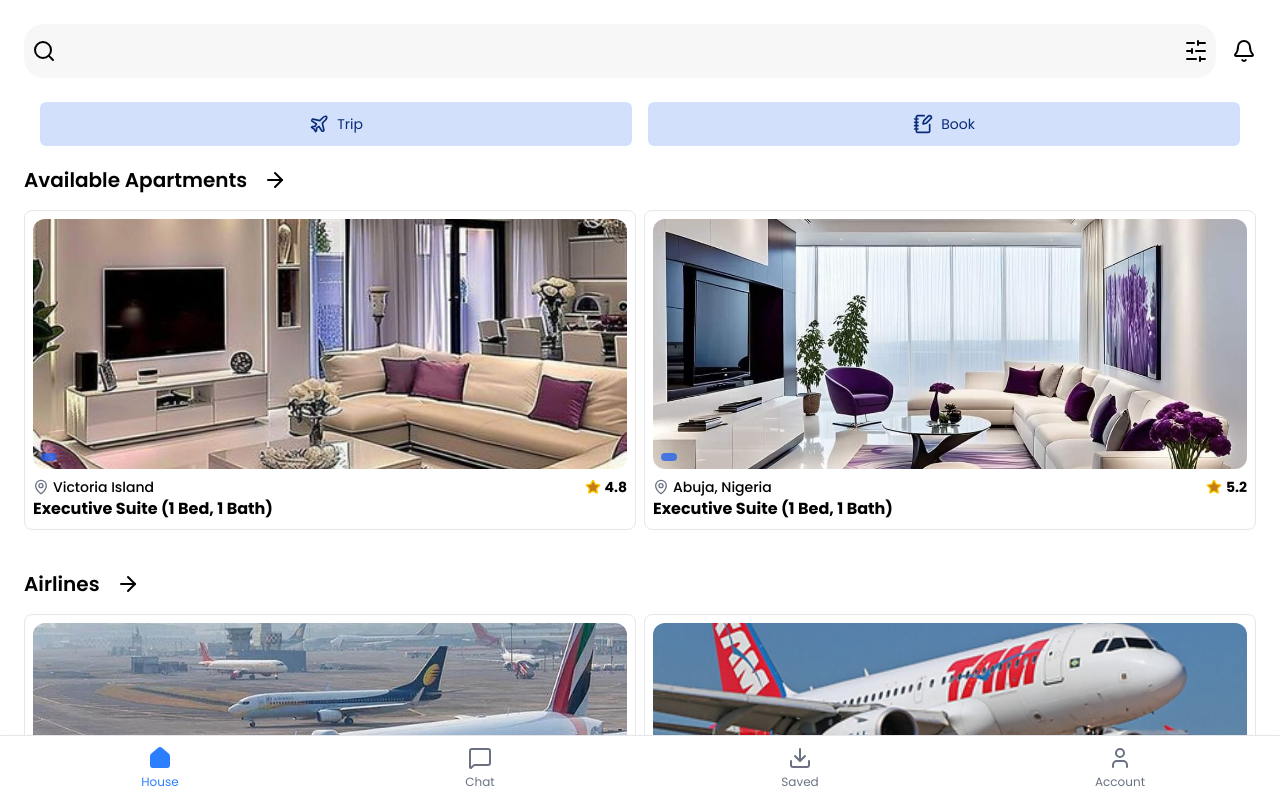
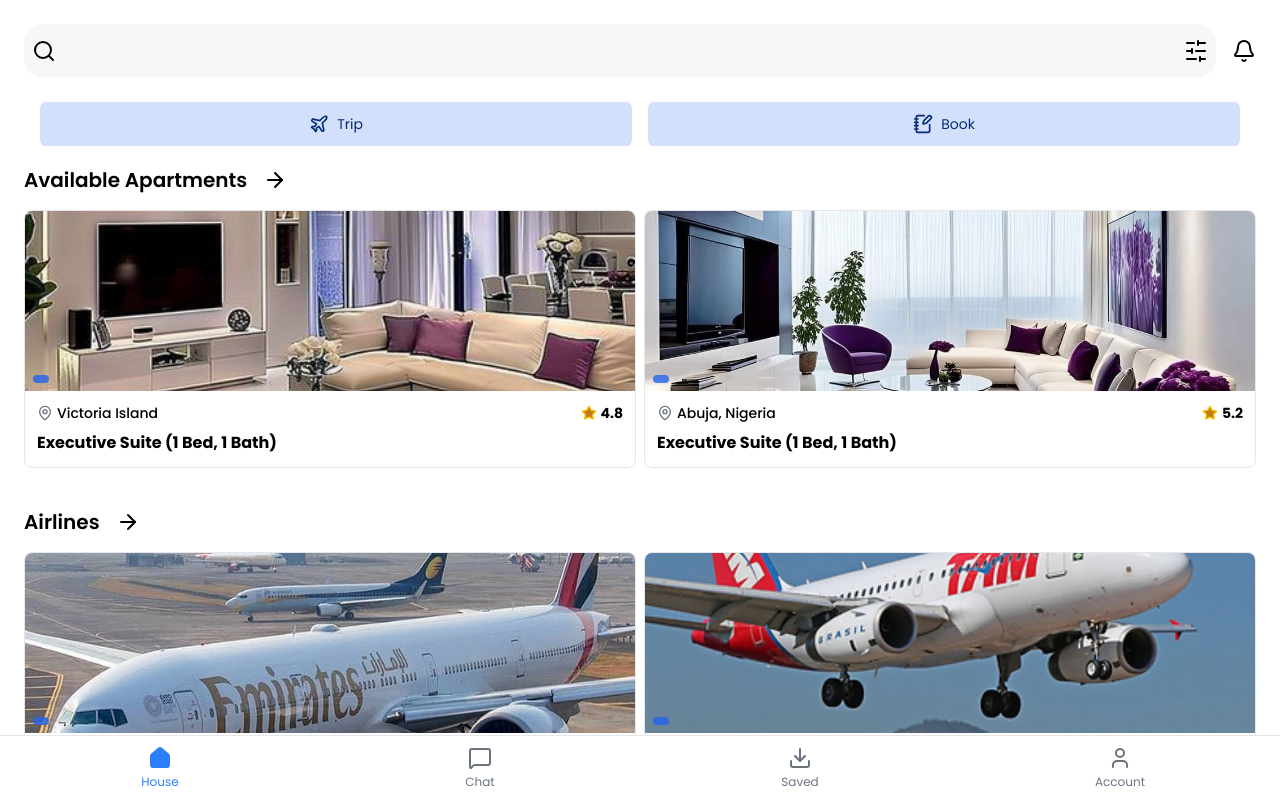
Before and after one commit to ukeje71/AI--RAVEL-PLANNER, a React (Vite) app: page /home in a window 1280 px wide. Shown: the top 798 px of the page. Built offline with nearby package versions, Linux system fonts and the light colour scheme.

Commit message:
Feature:Worked on apartment page

```diff
--- a/src/Pages/Services/ApartmentCard.jsx
+++ b/src/Pages/Services/ApartmentCard.jsx
@@ -1,8 +1,10 @@
 import React from "react";
 import { KeyRound, Home, MapPin, ArrowLeft } from "lucide-react";
 import Palour7 from "../../assets/Images/Palour7.jpg";
+import { useNavigate } from "react-router";
 
 const ApartmentCard = () => {
+  const navigate =useNavigate();
   return (
     <div className="max-w-md mx-auto bg-white overflow-hidden absolute top-0 left-0 right-0 bottom-0">
       {/* Image */}
@@ -12,7 +14,9 @@
           alt="Apartment"
           className="w-full rounded-b-xl h-[50vh] object-cover relative"
         />
-        <button className="absolute top-3 left-3 bg-white rounded-full p-2 shadow-md hover:bg-gray-100">
+        <button
+        onClick={()=>navigate(-1)}
+        className="absolute top-3 left-3 bg-white rounded-full p-2 shadow-md hover:bg-gray-100">
           <ArrowLeft size={24} className="text-gray-800" />
         </button>
       </div>
--- a/src/Pages/Services/Apartmentpage.jsx
+++ b/src/Pages/Services/Apartmentpage.jsx
@@ -51,6 +51,8 @@
               rating={apartment.rating}
               TimeFrame={apartment.TimeFrame}
               className="border border-gray-200 rounded-lg overflow-hidden hover:shadow-md transition-shadow  duration-300"
+              // imageClassName="h-[250px]"
+              imageContainerClassName="h-[250px]"
             />
           ))}
         </div>
--- a/src/Pages/dashboard/Homescreen.jsx
+++ b/src/Pages/dashboard/Homescreen.jsx
@@ -21,8 +21,8 @@
   );
   const airlines = Products.filter((product) => product.category === "airline");
   const tourPlaces = Products.filter((product) => product.category === "tour");
-// Routing function for clicking on the card
-const navigate = useNavigate();
+  // Routing function for clicking on the card
+  const navigate = useNavigate();
   return (
     <div className="bg-white min-h-screen p-6 pb-20">
       {/* Header */}
@@ -52,7 +52,10 @@
       </section>
       {/* Available Apartments Section */}
       <div className="mb-10">
-        <div onClick={() => navigate("/apartment")} className="flex gap-4 items-center cursor-pointer mb-4">
+        <div
+          onClick={() => navigate("/apartment")}
+          className="flex gap-4 items-center cursor-pointer mb-4"
+        >
           <h2 className="text-xl font-semibold">Available Apartments</h2>
           <ArrowRightIcon className="text-black" />
         </div>
@@ -67,7 +70,7 @@
               price={apartment.price}
               rating={apartment.rating}
               className="border border-gray-200"
-
+              imageContainerClassName="h-45"
             />
           ))}
         </div>
@@ -88,6 +91,7 @@
               location={airline.location}
               rating={airline.rating}
               className="border border-gray-200"
+              imageContainerClassName="h-45"
             />
           ))}
         </div>
@@ -108,7 +112,7 @@
               location={place.location}
               rating={place.rating}
               className="border border-gray-200"
-
+              imageContainerClassName="h-45"
             />
           ))}
         </div>
--- a/src/components/UI/Card.jsx
+++ b/src/components/UI/Card.jsx
@@ -8,20 +8,25 @@
   rating,
   TimeFrame,
   className = "",
+  imageContainerClassName = "",
+  imageClassName = ""
 }) => {
   return (
-    <div className={`relative rounded-lg p-2 w-full h-full ${className}`}>
-      <div className="relative">
+    <div className={`relative rounded-lg overflow-hidden ${className}`}>
+      {/* Flexible image container */}
+      <div className={`relative w-full ${imageContainerClassName}`}>
         <img
           src={imageUrl}
           alt={title}
-          className="w-full h-[250px] object-cover rounded-xl"
+          className={`w-full h-full object-cover ${imageClassName}`}
         />
         <p className="absolute bottom-2 left-2 bg-[#2563EBCC] bg-opacity-70 text-white font-bold px-2 py-1 rounded-md">
           {price}
         </p>
       </div>
-      <div className="flex items-center mt-2 justify-between font-bold">
+
+      <div className="p-3">
+        <div className="flex items-center justify-between font-bold">
           <div className="flex items-center">
             <MapPin className="w-4 h-4 text-gray-500 mr-1" />
             <span className="font-medium text-xs sm:text-sm">{location}</span>
@@ -31,9 +36,10 @@
             <span className="text-xs sm:text-sm ml-1">{rating}</span>
           </div>
         </div>
-      <div className="flex flex-col">
+        <div className="flex flex-col mt-2">
           <p className="font-bold">{title}</p>
           <p className="text-sm">{TimeFrame}</p>
+        </div>
       </div>
     </div>
   );
```
Lines whose indentation alone changed are shown as unchanged.
